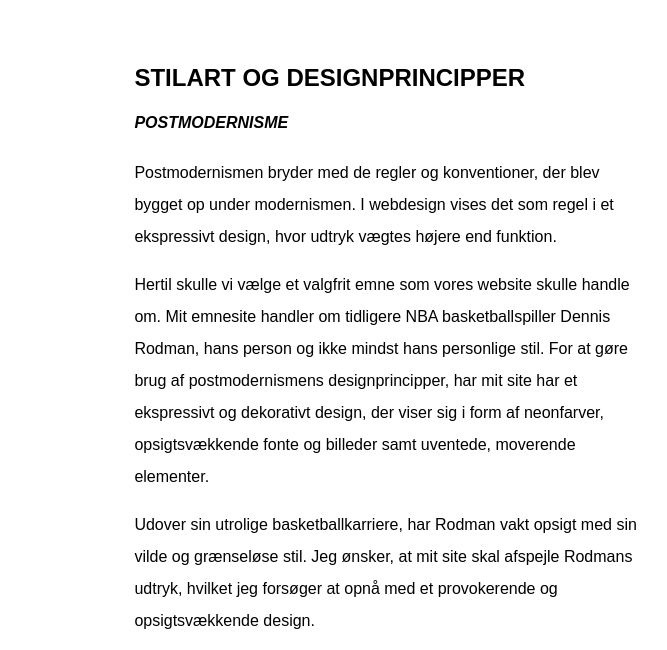
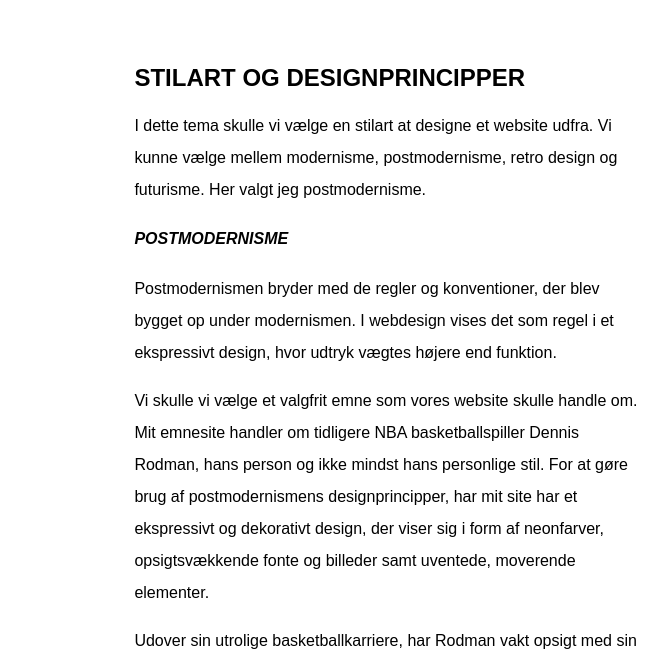
Before and after one commit to idakrahl/portfolioeksamen, a plain HTML site: page emnesite.html in a window 1280 px wide. Shown: the part 166-816 px from the top of the page, 0-667 px from the left. Drawn offline with Linux system fonts and the light colour scheme.

Commit message:
Add files via upload

```diff
--- a/emnesite.html
+++ b/emnesite.html
@@ -27,10 +27,12 @@
       <div class="grid_1">
         <div class="tekstdel2">
           <h2>STILART OG DESIGNPRINCIPPER</h2>
+          <p>I dette tema skulle vi vælge en stilart at designe et website udfra. Vi kunne vælge mellem modernisme, postmodernisme, retro design og futurisme. Her valgt jeg postmodernisme.</p>
           <h4>POSTMODERNISME</h4>
+
           <p>Postmodernismen bryder med de regler og konventioner, der blev bygget op under modernismen. I webdesign vises det som regel i et ekspressivt design, hvor udtryk vægtes højere end funktion.</p>
           <p>
-            Hertil skulle vi vælge et valgfrit emne som vores website skulle handle om. Mit emnesite handler om tidligere NBA basketballspiller Dennis Rodman, hans person og ikke mindst hans personlige stil. For at gøre brug af postmodernismens designprincipper, har mit site har et ekspressivt og
+            Vi skulle vi vælge et valgfrit emne som vores website skulle handle om. Mit emnesite handler om tidligere NBA basketballspiller Dennis Rodman, hans person og ikke mindst hans personlige stil. For at gøre brug af postmodernismens designprincipper, har mit site har et ekspressivt og
             dekorativt design, der viser sig i form af neonfarver, opsigtsvækkende fonte og billeder samt uventede, moverende elementer.
           </p>
           <p>Udover sin utrolige basketballkarriere, har Rodman vakt opsigt med sin vilde og grænseløse stil. Jeg ønsker, at mit site skal afspejle Rodmans udtryk, hvilket jeg forsøger at opnå med et provokerende og opsigtsvækkende design.</p>
```
